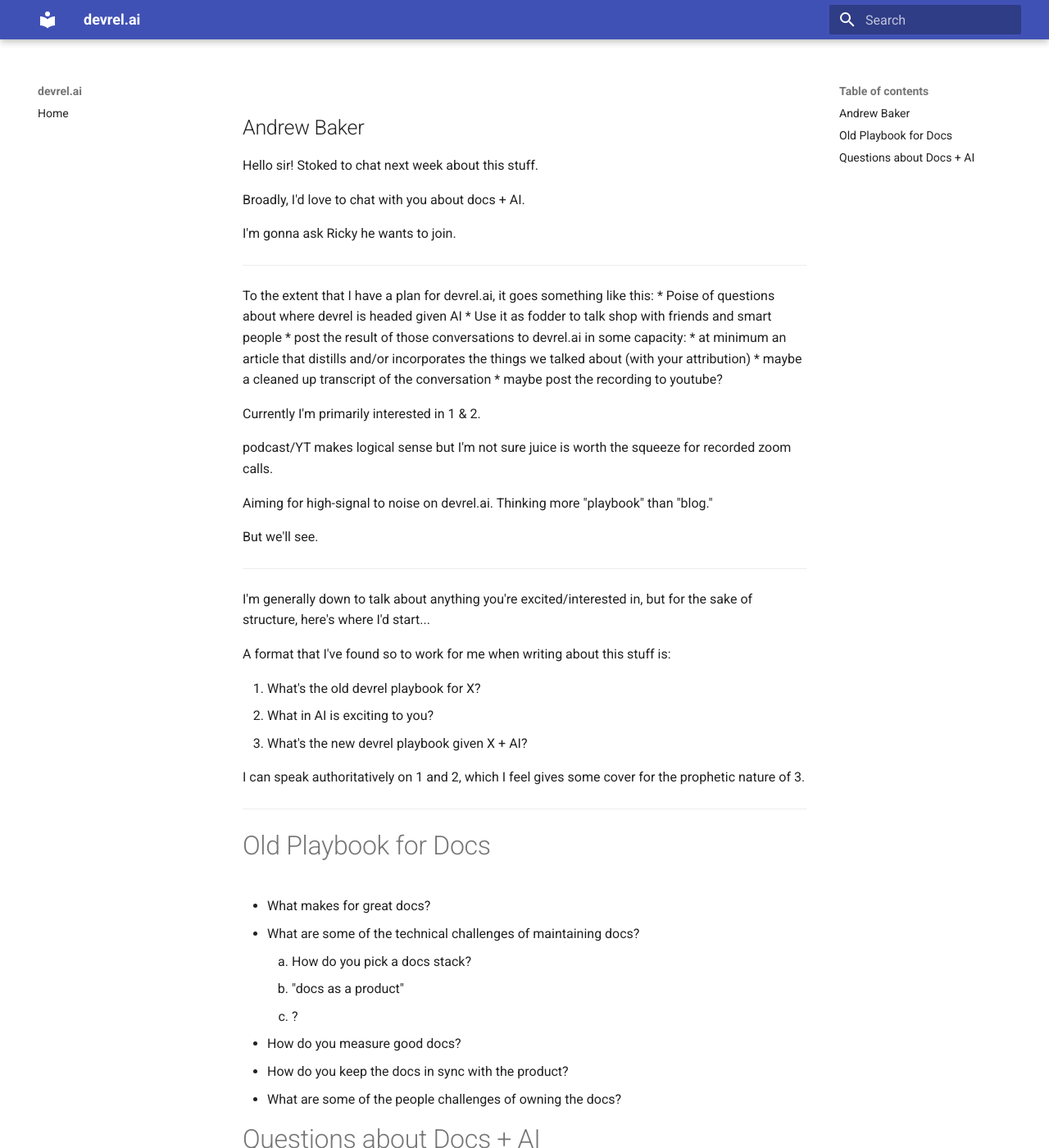
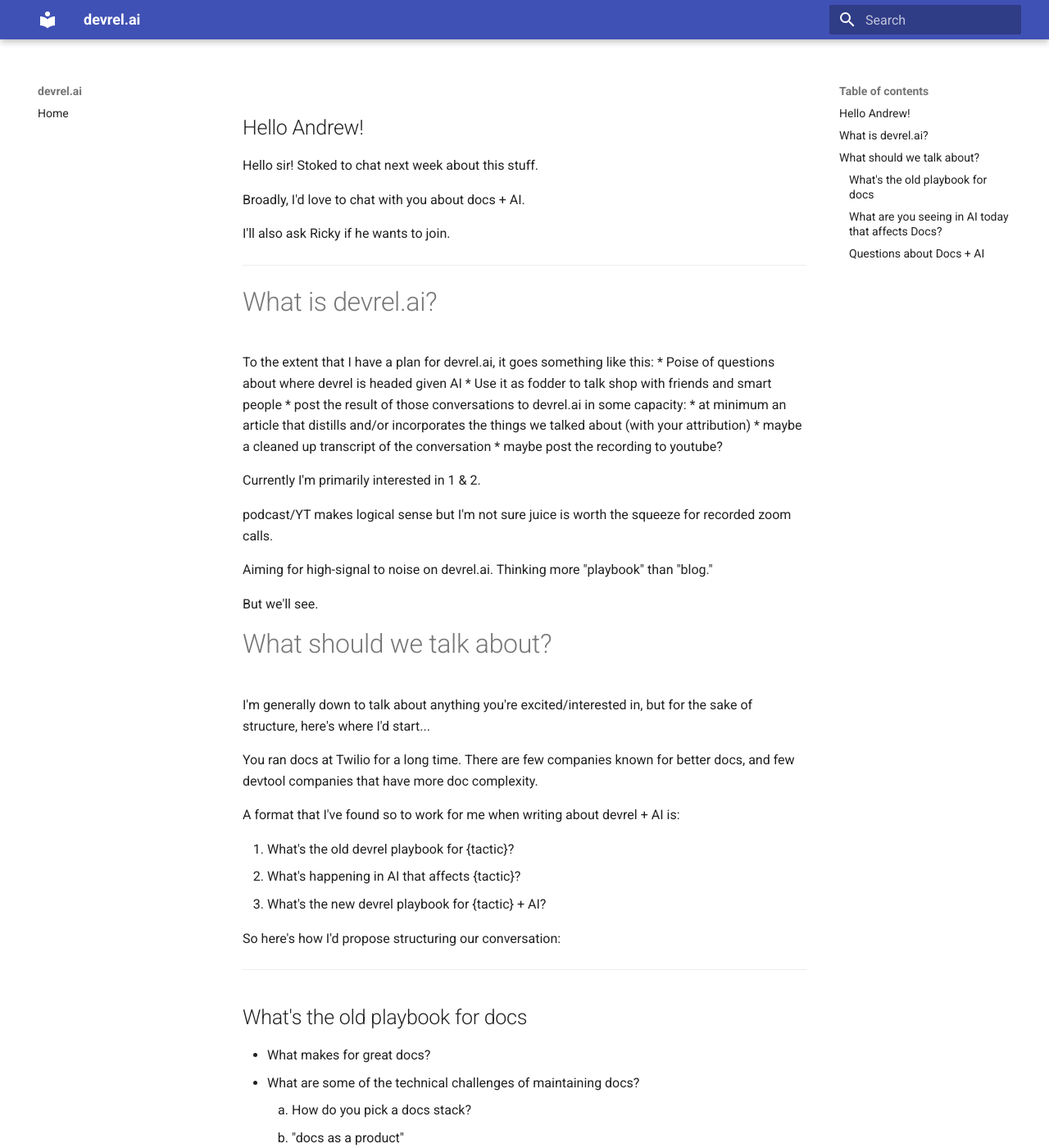
Before and after one commit to GregBaugues/devrel.ai, an MkDocs documentation site: the page built from docs/questions-for-baker.md, in a window 1280 px wide and 1400 px high. Shown: the whole window at 82% size. Built offline with MkDocs 1.6.1 and Material for MkDocs 9.7.7, drawn with Linux system fonts in a browser that asks for light colours; some of the changed text lies outside the part shown.

Commit message:
Update content from DevRel.ai/Site Content (with lowercase filenames)

```diff
--- a/docs/questions-for-baker.md
+++ b/docs/questions-for-baker.md
@@ -1,12 +1,14 @@
-## Andrew Baker
+## Hello Andrew!
 
 Hello sir! Stoked to chat next week about this stuff.
 
 Broadly, I'd love to chat with you about docs + AI.
 
-I'm gonna ask Ricky he wants to join.
+I'll also ask Ricky if he wants to join.
 
 ----
+
+# What is devrel.ai?
 
 To the extent that I have a plan for devrel.ai, it goes something like this:
 * Poise of questions about where devrel is headed given AI
@@ -24,21 +26,24 @@ Aiming for high-signal to noise on devrel.ai. Thinking more "playbook" than "blo
 
 But we'll see.
 
----
+
+# What should we talk about?
 
 I'm generally down to talk about anything you're excited/interested in, but for the sake of structure, here's where I'd start...
 
-A format that I've found so to work for me when writing about this stuff is:
+You ran docs at Twilio for a long time. There are few companies known for better docs, and few devtool companies that have more doc complexity.
 
-1. What's the old devrel playbook for X?
-2. What in AI is exciting to you?
-3. What's the new devrel playbook given X + AI?
+A format that I've found so to work for me when writing about devrel + AI is:
 
-I can speak authoritatively on 1 and 2, which I feel gives some cover for the prophetic nature of 3.
+1. What's the old devrel playbook for {tactic}?
+2. What's happening in AI that affects {tactic}?
+3. What's the new devrel playbook for {tactic} + AI?
+
+So here's how I'd propose structuring our conversation:
 
 ----
 
-# Old Playbook for Docs
+## What's the old playbook for docs
 
 * What makes for great docs?
 * What are some of the technical challenges of maintaining docs?
@@ -49,7 +54,12 @@ I can speak authoritatively on 1 and 2, which I feel gives some cover for the pr
 * How do you keep the docs in sync with the product?
 * What are some of the people challenges of owning the docs?
 
-# Questions about Docs + AI
+
+## What are you seeing in AI today that affects Docs?
+
+
+
+## Questions about Docs + AI
 
 * Should your docs be [primarily markdown-based](https://x.com/karpathy/status/1914488029873627597)?
 
```
